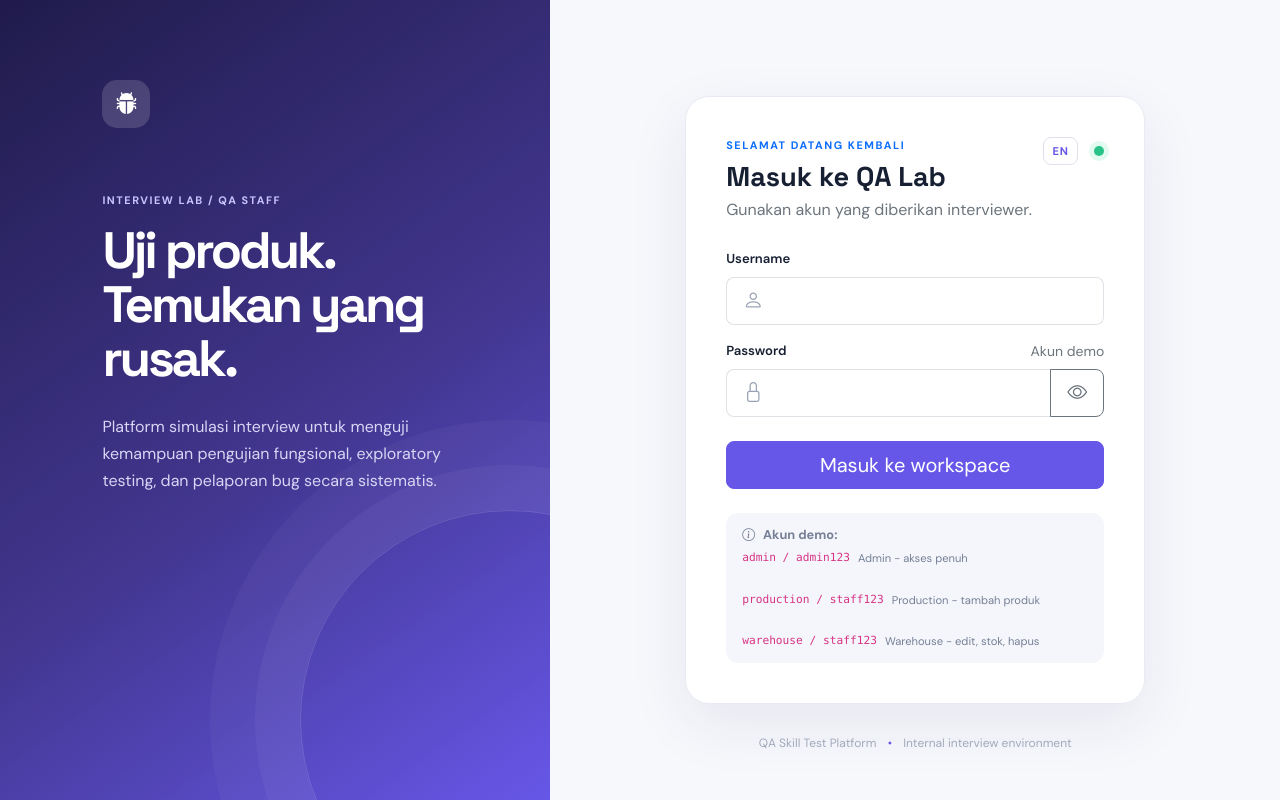
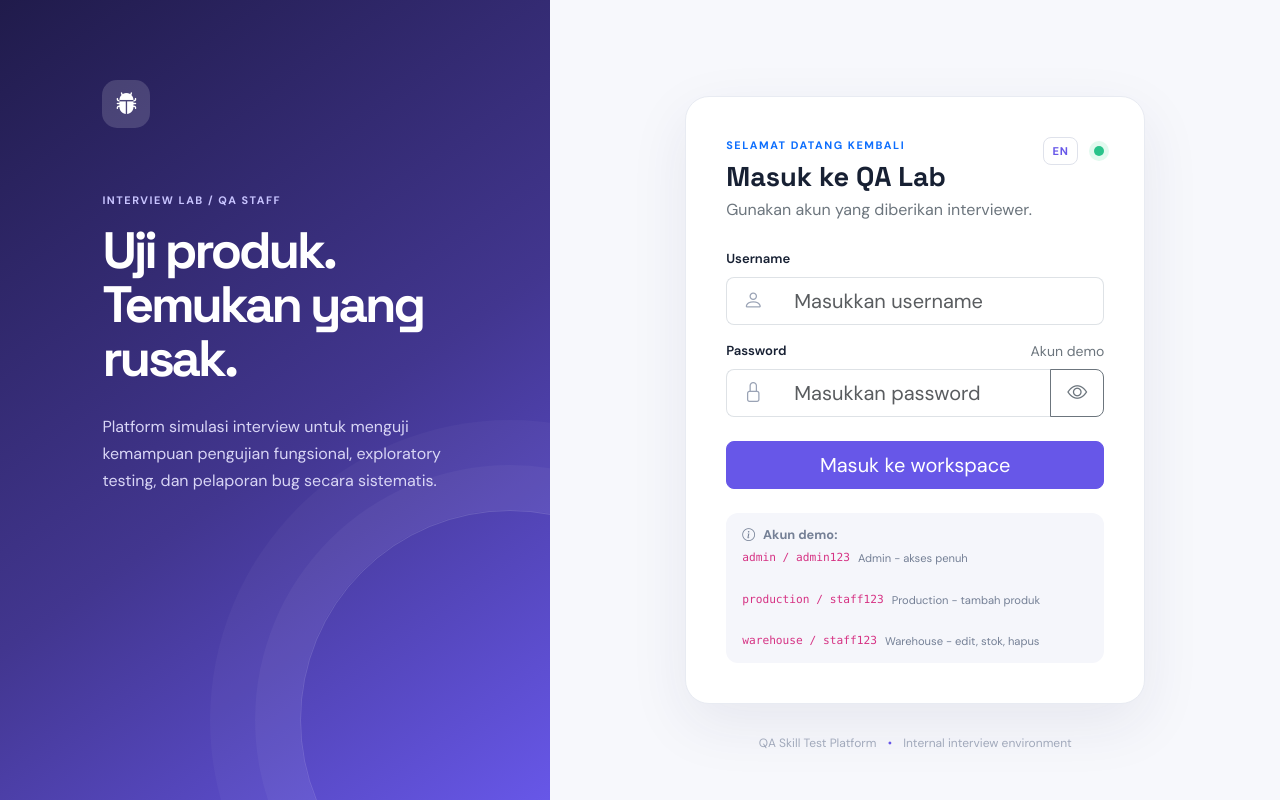
Before and after one commit to Kempet1/QaInterview, a website: page public/index.html in a window 1280 px wide. Drawn offline with nearby package versions, Linux system fonts and the light colour scheme.

Commit message:
add login field hints

```diff
--- a/public/index.html
+++ b/public/index.html
@@ -33,7 +33,7 @@
             <label for="username" class="form-label" data-i18n="login.username">Username</label>
             <div class="input-group input-group-lg">
               <span class="input-group-text"><i class="bi bi-person"></i></span>
-              <input id="username" name="username" class="form-control" autocomplete="username" required>
+              <input id="username" name="username" class="form-control" data-i18n-placeholder="login.usernameHint" placeholder="Masukkan username" autocomplete="username" required>
             </div>
           </div>
           <div class="mb-4">
@@ -43,7 +43,7 @@
             </div>
             <div class="input-group input-group-lg">
               <span class="input-group-text"><i class="bi bi-lock"></i></span>
-              <input id="password" name="password" type="password" class="form-control" autocomplete="current-password" required>
+              <input id="password" name="password" type="password" class="form-control" data-i18n-placeholder="login.passwordHint" placeholder="Masukkan password" autocomplete="current-password" required>
               <button class="btn btn-outline-secondary" type="button" id="toggle-password" aria-label="Tampilkan password"><i class="bi bi-eye"></i></button>
             </div>
           </div>
--- a/public/js/i18n.js
+++ b/public/js/i18n.js
@@ -8,7 +8,9 @@
       'login.heading': 'Masuk ke QA Lab',
       'login.subtitle': 'Gunakan akun yang diberikan interviewer.',
       'login.username': 'Username',
+      'login.usernameHint': 'Masukkan username',
       'login.password': 'Password',
+      'login.passwordHint': 'Masukkan password',
       'login.demo': 'Akun demo',
       'login.submit': 'Masuk ke workspace',
       'login.demoNote': 'Demo:',
@@ -58,7 +60,10 @@
       'login.heading': 'Sign in to QA Lab',
       'login.subtitle': 'Use the account provided by the interviewer.',
       'login.username': 'Username',
+      'login.usernameHint': 'Enter username',
       'login.password': 'Password',
+      // BUG B-L7 (sengaja): hint password tidak ikut berubah saat English.
+      'login.passwordHint': 'Masukkan password',
       'login.demo': 'Demo account',
       'login.submit': 'Enter workspace',
       'login.demoNote': 'Demo:',
```
